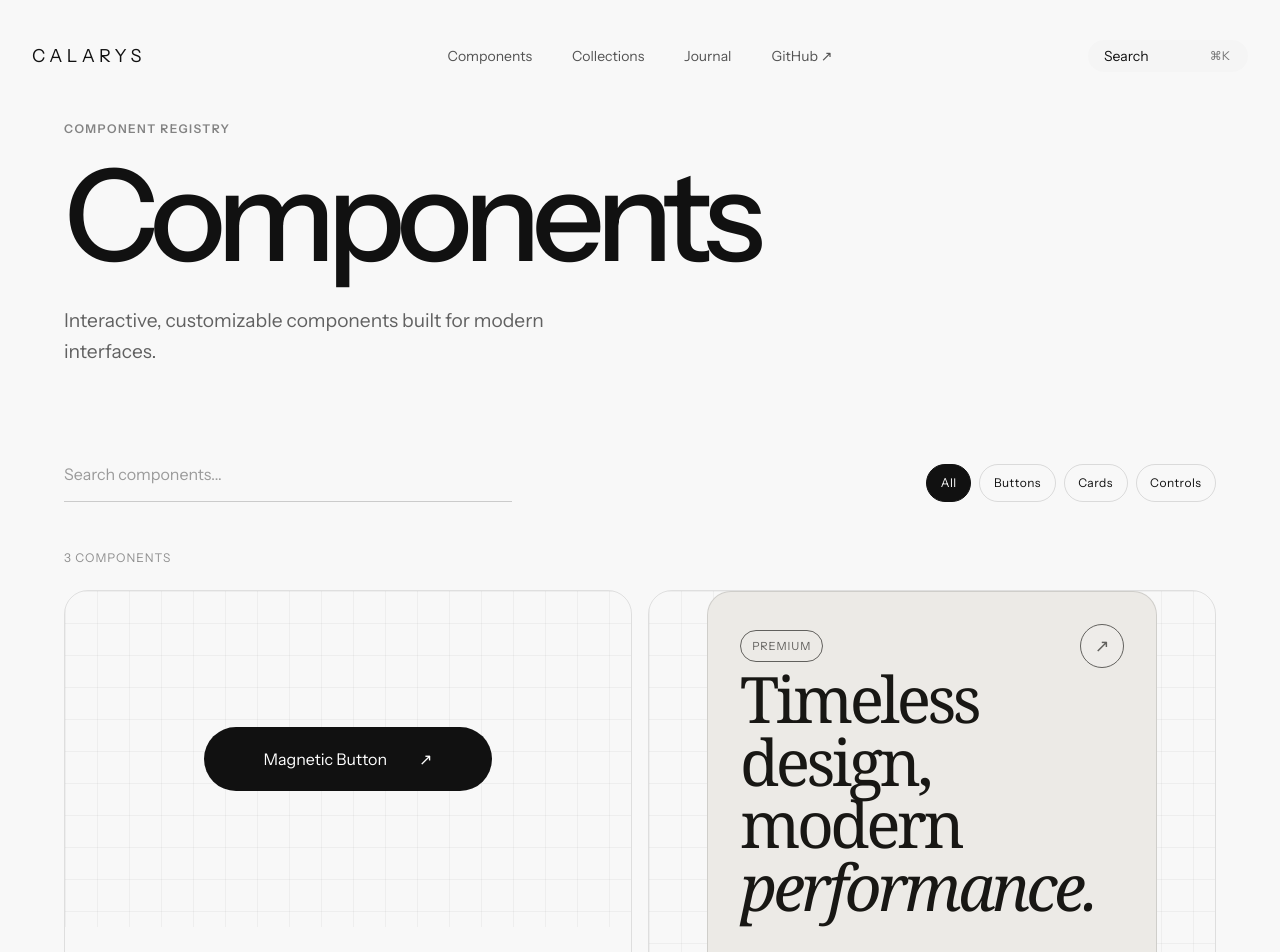
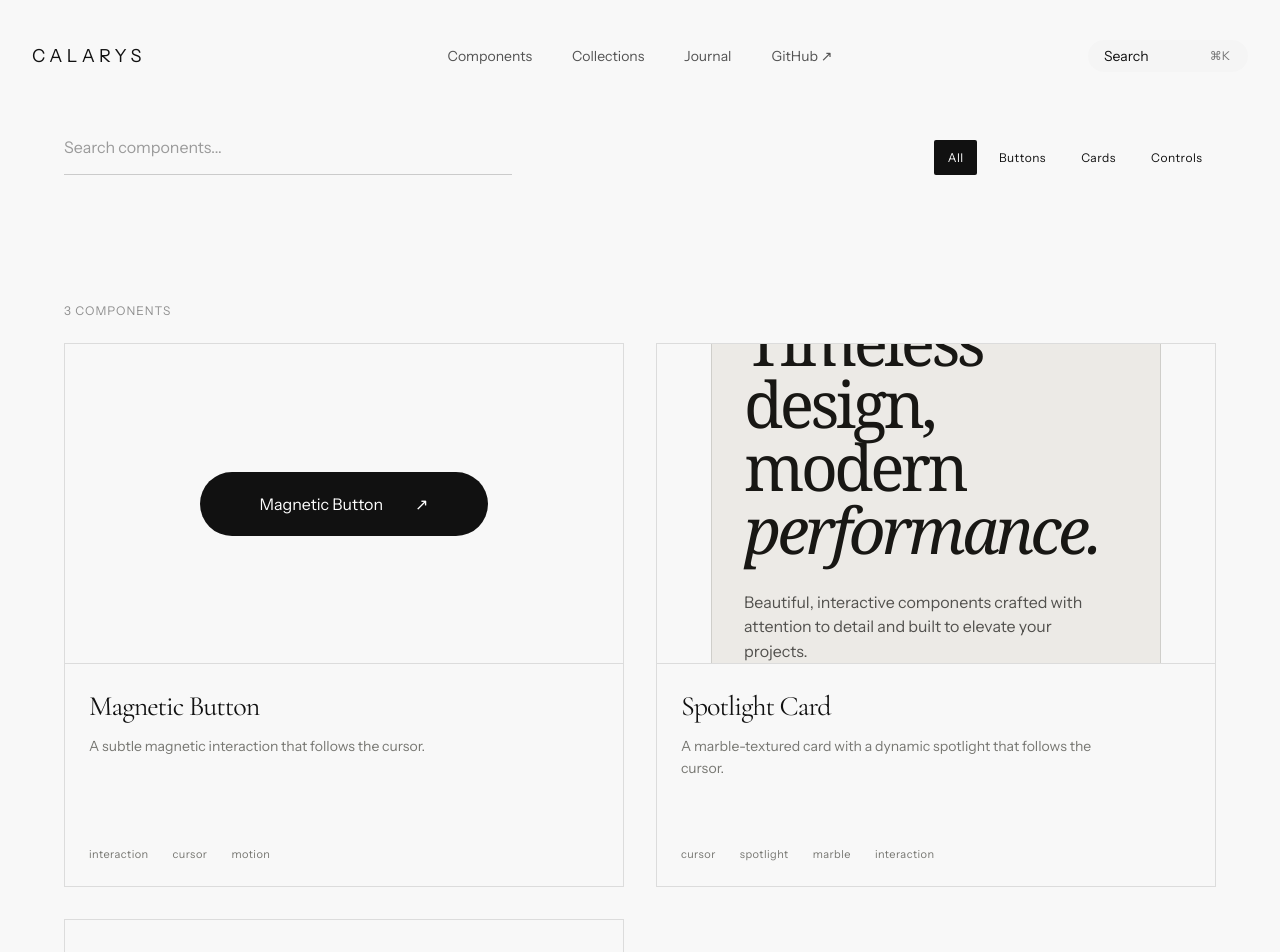
Before and after one commit to tizianocarranza/calarys, a Next.js app: page /components in a window 1280 px wide. Shown: the top 952 px of the page. Built offline with nearby package versions, Linux system fonts and the light colour scheme.

Commit message:
feat: update component styles and enhance layout for improved usability

```diff
--- a/src/app/components/components-page.module.css
+++ b/src/app/components/components-page.module.css
@@ -6,7 +6,7 @@
 
 .header {
   max-width: 48rem;
-  margin-bottom: 5rem;
+  margin-bottom: 10rem;
 }
 
 .eyebrow {
@@ -24,6 +24,7 @@
 .header h1 {
   margin: 0;
 
+  font-family: var(--font-serif);
   font-size: clamp(4rem, 10vw, 9rem);
   font-weight: 500;
   line-height: 0.9;
--- a/src/app/components/page.tsx
+++ b/src/app/components/page.tsx
@@ -8,18 +8,9 @@ export default function ComponentsPage() {
 
   return (
     <main className={styles.page}>
-      <header className={styles.header}>
-        <span className={styles.eyebrow}>
-          Component registry
-        </span>
-
+{/*       <header className={styles.header}>
         <h1>Components</h1>
-
-        <p>
-          Interactive, customizable components built for modern
-          interfaces.
-        </p>
-      </header>
+      </header> */}
 
       <ComponentExplorer />
     </main>
--- a/src/features/explorer/components/component-card/component-card.module.css
+++ b/src/features/explorer/components/component-card/component-card.module.css
@@ -6,91 +6,126 @@
   color: inherit;
   text-decoration: none;
 
-  border: 1px solid rgb(0 0 0 / 10%);
-  border-radius: 1.5rem;
   overflow: hidden;
 
+  border: 1px solid rgb(17 17 17 / 12%);
+
   transition:
-    transform 300ms cubic-bezier(0.22, 1, 0.36, 1),
-    border-color 300ms ease;
+    border-color 300ms ease,
+    background-color 300ms ease;
 }
 
 .card:hover {
-  transform: translateY(-0.35rem);
-  border-color: rgb(0 0 0 / 25%);
+  border-color: rgb(17 17 17 / 28%);
 }
 
 .card:focus-visible {
-  outline: 2px solid currentColor;
+  outline: 1px solid currentColor;
   outline-offset: 4px;
 }
 
+/* ---------------------------------- */
+/* Preview                            */
+/* ---------------------------------- */
+
 .preview {
   display: grid;
-  min-height: 21rem;
+  height: 20rem;
   place-items: center;
 
-  background:
-    linear-gradient(
-      rgb(0 0 0 / 4%) 1px,
-      transparent 1px
-    ),
-    linear-gradient(
-      90deg,
-      rgb(0 0 0 / 4%) 1px,
-      transparent 1px
-    );
+  overflow: hidden;
 
-  background-size: 2rem 2rem;
-  overflow: hidden;
+  border-bottom: 1px solid rgb(17 17 17 / 12%);
 }
+
+/* ---------------------------------- */
+/* Content                            */
+/* ---------------------------------- */
 
 .content {
   display: flex;
   flex: 1;
   flex-direction: column;
-  padding: 1.5rem;
-}
 
-.meta {
-  display: flex;
-  justify-content: space-between;
-  margin-bottom: 2rem;
+  padding: 1.75rem 1.5rem 1.5rem;
 
-  font-size: 0.7rem;
-  letter-spacing: 0.08em;
-  text-transform: uppercase;
-
-  opacity: 0.45;
+  color: var(--foreground);
 }
 
 .content h2 {
   margin: 0;
 
+  font-family: var(--font-serif);
   font-size: 1.75rem;
-  font-weight: 500;
-  letter-spacing: -0.04em;
+  font-weight: 400;
+  line-height: 1;
+  letter-spacing: -0.035em;
 }
 
 .content p {
-  margin: 0.75rem 0 2rem;
+  max-width: 26rem;
+  margin: 1rem 0 2.5rem;
 
-  line-height: 1.5;
-  opacity: 0.6;
+  color: var(--muted);
+  font-size: 0.875rem;
+  line-height: 1.55;
 }
+
+/* ---------------------------------- */
+/* Tags                               */
+/* ---------------------------------- */
 
 .tags {
   display: flex;
   flex-wrap: wrap;
-  gap: 0.5rem;
+  align-items: center;
+  gap: 1.5rem;
+
   margin-top: auto;
 }
 
 .tags span {
-  padding: 0.4rem 0.65rem;
+  display: inline-flex;
+  align-items: center;
 
-  font-size: 0.7rem;
+  padding: 0;
 
-  border: 1px solid rgb(0 0 0 / 10%);
-  border-radius: 999px;
+  color: var(--muted);
+  font-size: 0.6875rem;
+  font-weight: 400;
+  letter-spacing: 0.04em;
+  text-transform: lowercase;
 }
+
+
+/* ---------------------------------- */
+/* Hover details                      */
+/* ---------------------------------- */
+
+.card:hover .content h2 {
+  text-decoration: underline;
+  text-decoration-thickness: 1px;
+  text-underline-offset: 0.2em;
+}
+
+/* ---------------------------------- */
+/* Responsive                         */
+/* ---------------------------------- */
+
+@media (max-width: 768px) {
+  .card {
+    min-height: 30rem;
+  }
+
+  .preview {
+    height: 18rem;
+  }
+
+  .content {
+    padding: 1.5rem 1.25rem 1.25rem;
+  }
+
+  .content h2 {
+    font-size: 1.5rem;
+  }
+}
--- a/src/features/explorer/components/component-card/component-card.tsx
+++ b/src/features/explorer/components/component-card/component-card.tsx
@@ -8,24 +8,12 @@ type ComponentCardProps = {
   component: RegisteredComponent;
 };
 
-export function ComponentCard({
-  component,
-}: ComponentCardProps) {
+export function ComponentCard({ component }: ComponentCardProps) {
   return (
-    <Link
-      href={`/components/${component.id}`}
-      className={styles.card}
-    >
-      <div className={styles.preview}>
-        {component.renderDefault()}
-      </div>
+    <Link href={`/components/${component.id}`} className={styles.card}>
+      <div className={styles.preview}>{component.renderDefault()}</div>
 
       <div className={styles.content}>
-        <div className={styles.meta}>
-          <span>{component.category}</span>
-          <span>v{component.version}</span>
-        </div>
-
         <h2>{component.name}</h2>
 
         <p>{component.description}</p>
--- a/src/features/explorer/components/explorer-search/explorer-search.module.css
+++ b/src/features/explorer/components/explorer-search/explorer-search.module.css
@@ -7,7 +7,7 @@
   align-items: flex-end;
   justify-content: space-between;
   gap: 2rem;
-  margin-bottom: 2.5rem;
+  margin-bottom: 7.5rem;
 }
 
 .searchWrapper {
@@ -63,8 +63,8 @@
   text-transform: capitalize;
 
   background: transparent;
-  border: 1px solid rgb(0 0 0 / 12%);
-  border-radius: 999px;
+  border-radius: 2px;
+
   cursor: pointer;
 
   transition:
@@ -135,7 +135,7 @@
     auto-fit,
     minmax(min(100%, 25rem), 1fr)
   );
-  gap: 1rem;
+  gap: 2rem;
 }
 
 .emptyState {
--- a/src/shared/components/navbar/navbar.module.css
+++ b/src/shared/components/navbar/navbar.module.css
@@ -4,6 +4,7 @@
   z-index: 100;
 
   padding: 2.5rem 2rem 0;
+
 }
 
 .inner {
@@ -16,6 +17,7 @@
   min-height: 2rem;
   max-width: 80rem;
   margin-inline: auto;
+
 }
 
 .logo {
```
